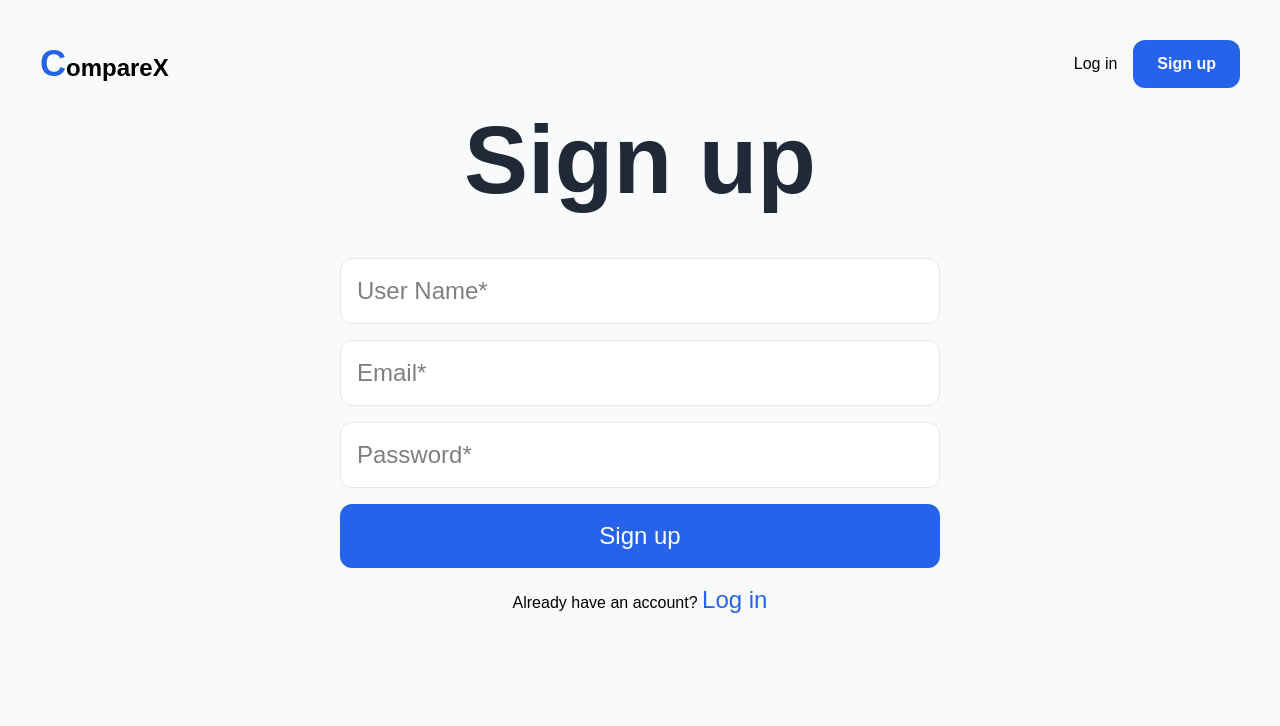
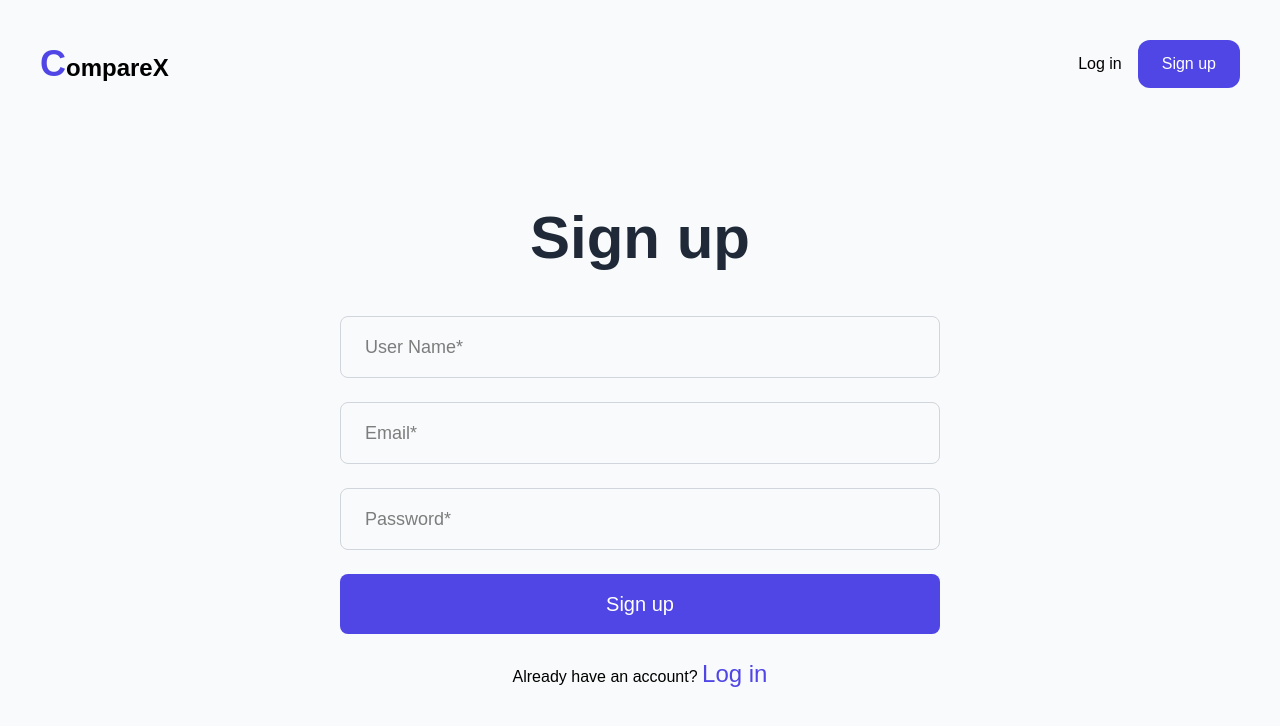
Before and after one commit to kongnyuroger/CompareX, a Next.js app: page /register in a window 1280 px wide. Shown: the top 726 px of the page. Built offline with nearby package versions, Linux system fonts and the light colour scheme.

Commit message:
restyled input fields, changed primary color, added extra spacing between components

```diff
--- a/src/app/components/Navbar.tsx
+++ b/src/app/components/Navbar.tsx
@@ -7,7 +7,7 @@ export default function Navbar() {
   const navigate = useRouter();
 
   return (
-    <nav className="flex items-center justify-between mb-6">
+    <nav className="flex items-center justify-between mb-30">
       <div>
         {" "}
         <Link className="text-2xl font-semibold text-primary-900" href="/">
@@ -26,7 +26,7 @@ export default function Navbar() {
             <Link href="/login">Log in</Link>
             <button
               type="button"
-              className="btn-primary"
+              className="btn-primary tea"
               onClick={() => navigate.push("/register")}
             >
               Sign up
--- a/src/app/globals.css
+++ b/src/app/globals.css
@@ -5,8 +5,8 @@
 
   @theme {
 
-  --color-primary: #2563eb;
-  --color-primary-dark: #1e40af;
+  --color-primary: #4F46E5;
+  --color-primary-dark: #4338CA;
   --color-primary-light: #60a5fa;
 
   --color-accent-green: #34d399;
@@ -45,7 +45,7 @@
 
  @layer components {
   .btn-primary {
-    @apply bg-primary text-white font-semibold cursor-pointer px-6 h-12 rounded-xl;
+    @apply bg-primary text-white font-medium cursor-pointer px-6 h-12 rounded-xl;
   }
   .btn-primary:hover {
     background: var(--color-primary-dark);
@@ -55,7 +55,7 @@
     @apply border border-gray-200 text-gray-700 font-medium px-6 h-12 rounded-xl;
   }
  .form-input {
-    @apply bg-white text-2xl p-4 w-full  sm:w-1/2 border  border-gray-200  rounded-xl;
+    @apply w-full px-6 py-4 text-lg border border-gray-300 rounded-lg focus:outline-none focus:ring-2 focus:ring-blue-500 focus:border-transparent;
   }
 
 }
@@ -69,16 +69,23 @@
     @apply bg-white rounded-2xl shadow-md p-6;
   }
 
+  .form-button{
+    @apply w-full bg-primary text-white text-xl font-medium py-4 rounded-lg hover:bg-primary-dark transition-colors duration-200
+  }
+
   .section {
     @apply py-12;
   }
 }
 
 body {
-  @apply bg-background p-3 sm:p-10;
+  @apply bg-background p-3 sm:p-10 max-w-[1440] m-auto
+
+;
 
 }
 
  html {
    font-family: Arial, Helvetica, sans-serif;
+
  }
--- a/src/app/layout.tsx
+++ b/src/app/layout.tsx
@@ -30,11 +30,13 @@ export default function RootLayout({
       <body
         className={`${geistSans.variable} ${geistMono.variable} antialiased`}
       >
-        <UserContextProvider>
-          <Navbar />
-          {children}
-        </UserContextProvider>
-        <Toaster />
+        <div className="">
+          <UserContextProvider>
+            <Navbar />
+            {children}
+          </UserContextProvider>
+          <Toaster />
+        </div>
       </body>
     </html>
   );
--- a/src/app/login/page.tsx
+++ b/src/app/login/page.tsx
@@ -35,10 +35,8 @@ const LoginPage = () => {
     }
   };
   return (
-    <div className="text-center justify-center">
-      <h1 className="text-8xl  font-semibold text-[#1F2937] mb-[50px]">
-        Log in
-      </h1>
+    <div className="text-center justify-center px-6">
+      <h1 className="text-6xl font-bold text-[#1F2937] mb-12">Log in</h1>
 
       <form action="" onSubmit={handleSubmit} className="flex justify-center">
         <div className="w-full flex flex-col gap-4 ">
--- a/src/app/page.tsx
+++ b/src/app/page.tsx
@@ -27,7 +27,7 @@ export default function HomePage() {
     }
   };
   return (
-    <main className="max-w-6xl mx-auto px-6">
+    <main className=" px-6">
       <Hero />
       <form onSubmit={handleSearch} className="flex justify-center mt-8 px-4">
         <div className="w-full sm:w-[620px] bg-white rounded-2xl shadow-sm flex flex-col sm:flex-row overflow-hidden">
--- a/src/app/register/page.tsx
+++ b/src/app/register/page.tsx
@@ -38,13 +38,11 @@ const RegisterPage = () => {
   };
 
   return (
-    <div className="text-center justify-center">
-      <h1 className="text-8xl font-semibold text-[#1F2937] mb-[50px]">
-        Sign up
-      </h1>
+    <div className="text-center justify-center px-6">
+      <h1 className="text-6xl font-bold text-[#1F2937] mb-12">Sign up</h1>
 
       <form onSubmit={handleSubmit} className="flex justify-center">
-        <div className="w-full flex flex-col gap-4">
+        <div className="w-full max-w-[600px] flex flex-col gap-6">
           {error && (
             <p className="text-red-500 bg-red-100 p-2 rounded-md">{error}</p>
           )}
@@ -96,8 +94,7 @@ const RegisterPage = () => {
 
           <div>
             <button
-              className="bg-primary text-2xl p-4 w-full sm:w-1/2 text-white cursor-pointer
-              rounded-xl hover:bg-primary-dark"
+              className="w-full bg-[#4F46E5] text-white text-xl font-medium py-4 rounded-lg hover:bg-[#4338CA] transition-colors duration-200"
               type="submit"
             >
               {(loading && <h1>Loading...</h1>) || <h1>Sign up</h1>}
```
